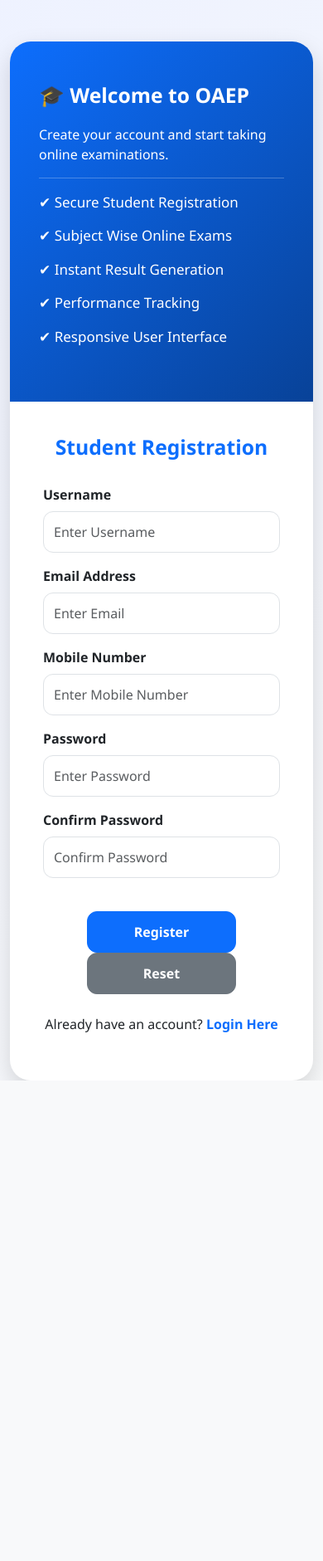
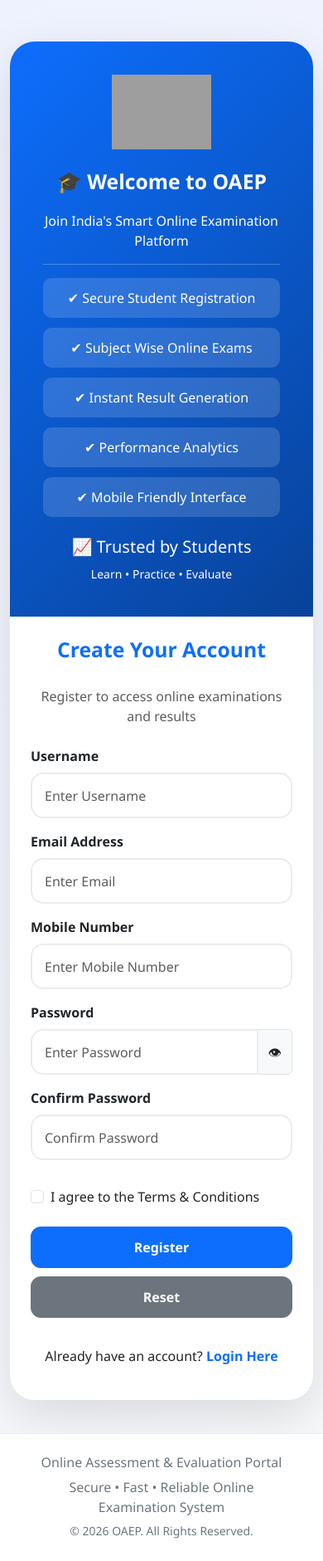
Before and after one commit to jadhavpatil7620-star/online_exam_evaluation, a Django app: page /studentregisterpage/ in a window 390 px wide. Shown: the part 56-1937 px from the top of the page at 83% size. Before the commit the page ends 1358 px from the top, so only its background shows below. Run offline with Django 5.2, Linux system fonts and the light colour scheme; grey boxes are pictures that could not be loaded.

Commit message:
Make signup page mobile responsive

```diff
--- a/exam/templates/students/addstudent.html
+++ b/exam/templates/students/addstudent.html
@@ -1,30 +1,23 @@
-<!DOCTYPE html>
+<!doctype html>
 <html lang="en">
 
 <head>
-    <meta charset="UTF-8">
-    <meta name="viewport" content="width=device-width, initial-scale=1.0">
+    <meta charset="UTF-8" />
+    <meta name="viewport" content="width=device-width, initial-scale=1.0" />
     <title>Student Registration | OAEP</title>
 
-    <link href="https://cdn.jsdelivr.net/npm/bootstrap@5.3.8/dist/css/bootstrap.min.css" rel="stylesheet">
+    <link href="https://cdn.jsdelivr.net/npm/bootstrap@5.3.8/dist/css/bootstrap.min.css" rel="stylesheet" />
+    <link href="https://cdn.jsdelivr.net/npm/bootstrap-icons@1.11.3/font/bootstrap-icons.css" rel="stylesheet">
 
     <style>
         body {
             background: linear-gradient(135deg, #eef2ff, #f8f9fa);
             min-height: 100vh;
-            font-family: 'Segoe UI', sans-serif;
+            font-family: "Segoe UI", sans-serif;
         }
 
         .navbar {
             background: linear-gradient(135deg, #0d6efd, #084298);
-        }
-
-        .main-card {
-            background: white;
-            border-radius: 25px;
-            overflow: hidden;
-            box-shadow: 0px 12px 30px rgba(0,0,0,0.15);
-            margin-top: 50px;
         }
 
         .left-panel {
@@ -87,191 +80,259 @@
         .alert {
             border-radius: 12px;
         }
+
+        .feature-box {
+            background: rgba(255, 255, 255, 0.1);
+            padding: 12px;
+            border-radius: 10px;
+            margin-bottom: 10px;
+        }
+
+        .left-panel {
+            min-height: 100%;
+        }
+
+        @media(max-width:768px) {
+
+            .btn-register,
+            .btn-reset {
+                width: 100%;
+                margin-bottom: 10px;
+            }
+
+            .left-panel {
+                text-align: center;
+                padding: 30px;
+            }
+
+            .form-panel {
+                padding: 25px;
+            }
+        }
+
+        .left-panel {
+            background: linear-gradient(135deg, #0d6efd, #084298);
+            color: white;
+            padding: 40px;
+            height: 100%;
+        }
+
+        .feature-box {
+            background: rgba(255, 255, 255, .15);
+            padding: 12px;
+            border-radius: 10px;
+            margin-bottom: 12px;
+        }
+
+        .main-card {
+            background: #fff;
+            border-radius: 30px;
+            overflow: hidden;
+            box-shadow: 0 20px 60px rgba(0, 0, 0, .12);
+            margin-top: 50px;
+        }
+
+        .form-control {
+            height: 55px;
+            border-radius: 15px;
+            border: 2px solid #e9ecef;
+            padding-left: 15px;
+        }
+
+        .form-control:focus {
+            border-color: #0d6efd;
+            box-shadow: 0 0 15px rgba(13, 110, 253, .2);
+        }
+
+        .footer {
+            background: white;
+            margin-top: 40px;
+            padding: 25px;
+            border-top: 1px solid #e9ecef;
+            color: #6c757d;
+        }
+
+        .footer p {
+            margin: 0;
+        }
     </style>
 </head>
 
 <body>
-
     <nav class="navbar navbar-dark">
         <div class="container">
-            <a class="navbar-brand fw-bold">
-                OAEP Student Portal
-            </a>
+            <a class="navbar-brand fw-bold"> OAEP Student Portal </a>
 
-            <a href="/studentloginpage/" class="btn btn-light">
-                Login
-            </a>
+            <a href="/studentloginpage/" class="btn btn-light"> Login </a>
         </div>
     </nav>
 
     <div class="container">
-
         <div class="main-card">
-
             <div class="row g-0">
 
                 <!-- Left Section -->
-
                 <div class="col-lg-5">
-
                     <div class="left-panel">
+                        <div class="text-center mb-4">
+                            <img src="https://cdn-icons-png.flaticon.com/512/3135/3135755.png" width="120">
+                        </div>
 
                         <h2>🎓 Welcome to OAEP</h2>
 
-                        <p>
-                            Create your account and start taking online examinations.
-                        </p>
+                        <p>Join India's Smart Online Examination Platform</p>
 
                         <hr>
 
-                        <ul>
-                            <li>✔ Secure Student Registration</li>
-                            <li>✔ Subject Wise Online Exams</li>
-                            <li>✔ Instant Result Generation</li>
-                            <li>✔ Performance Tracking</li>
-                            <li>✔ Responsive User Interface</li>
-                        </ul>
+                        <div class="feature-box">
+                            ✔ Secure Student Registration
+                        </div>
+
+                        <div class="feature-box">
+                            ✔ Subject Wise Online Exams
+                        </div>
+
+                        <div class="feature-box">
+                            ✔ Instant Result Generation
+                        </div>
+
+                        <div class="feature-box">
+                            ✔ Performance Analytics
+                        </div>
+
+                        <div class="feature-box">
+                            ✔ Mobile Friendly Interface
+                        </div>
+
+                        <div class="mt-4">
+                            <h5>📈 Trusted by Students</h5>
+                            <small>Learn • Practice • Evaluate</small>
+                        </div>
 
                     </div>
-
                 </div>
 
                 <!-- Right Section -->
+                <div class="col-lg-7">
+                    <div class="form-panel">
+                        <h2 class="form-title">
+                            Create Your Account
+                        </h2>
 
-                <div class="col-lg-7">
-
-                    <div class="form-panel">
-
-                        <h2 class="form-title">
-                            Student Registration
-                        </h2>
+                        <p class="text-muted text-center mb-4">
+                            Register to access online examinations and results
+                        </p>
 
                         {% if msg %}
 
-                        <div class="alert alert-info text-center">
-                            {{msg}}
-                        </div>
+                        <div class="alert alert-info text-center">{{msg}}</div>
 
                         {% endif %}
 
                         <form method="post" action="/studentregister/">
-
                             {% csrf_token %}
 
                             <div class="row">
+                                <div class="col-md-6 mb-3">
+                                    <label class="form-label fw-bold"> Username </label>
 
-                                <div class="col-md-6 mb-3">
-
-                                    <label class="form-label fw-bold">
-                                        Username
-                                    </label>
-
-                                    <input type="text"
-                                           name="username"
-                                           class="form-control"
-                                           placeholder="Enter Username"
-                                           required>
-
+                                    <input type="text" name="username" class="form-control" placeholder="Enter Username"
+                                        required />
                                 </div>
 
                                 <div class="col-md-6 mb-3">
+                                    <label class="form-label fw-bold"> Email Address </label>
 
-                                    <label class="form-label fw-bold">
-                                        Email Address
-                                    </label>
-
-                                    <input type="email"
-                                           name="email"
-                                           class="form-control"
-                                           placeholder="Enter Email"
-                                           required>
-
+                                    <input type="email" name="email" class="form-control" placeholder="Enter Email"
+                                        required />
                                 </div>
 
                                 <div class="col-md-6 mb-3">
+                                    <label class="form-label fw-bold"> Mobile Number </label>
 
-                                    <label class="form-label fw-bold">
-                                        Mobile Number
-                                    </label>
-
-                                    <input type="text"
-                                           name="mobile_no"
-                                           class="form-control"
-                                           placeholder="Enter Mobile Number"
-                                           required>
-
+                                    <input type="text" name="mobile_no" class="form-control"
+                                        placeholder="Enter Mobile Number" required />
                                 </div>
 
                                 <div class="col-md-6 mb-3">
+                                    <label class="form-label fw-bold"> Password </label>
 
-                                    <label class="form-label fw-bold">
-                                        Password
-                                    </label>
+                                    <div class="input-group">
+                                        <input type="password" id="password" name="password" class="form-control"
+                                            placeholder="Enter Password" required />
 
-                                    <input type="password"
-                                           name="password"
-                                           class="form-control"
-                                           placeholder="Enter Password"
-                                           required>
-
+                                        <span class="input-group-text password-toggle" onclick="togglePassword()">
+                                            👁
+                                        </span>
+                                    </div>
                                 </div>
 
                                 <div class="col-md-6 mb-3">
+                                    <label class="form-label fw-bold"> Confirm Password </label>
+                                    <div class="input-group">
+                                        <input type="password" name="cfpassword" class="form-control" placeholder="Confirm Password" required />
+                                    </div>
+                                </div>
+                            </div>
+                            <div class="form-check mt-3">
+                                <input class="form-check-input" type="checkbox" required />
 
-                                    <label class="form-label fw-bold">
-                                        Confirm Password
-                                    </label>
-
-                                    <input type="password"
-                                           name="cfpassword"
-                                           class="form-control"
-                                           placeholder="Confirm Password"
-                                           required>
-
-                                </div>
-
+                                <label class="form-check-label">
+                                    I agree to the Terms & Conditions
+                                </label>
                             </div>
 
                             <div class="text-center mt-4">
-
-                                <button type="submit"
-                                        class="btn btn-primary btn-register">
+                                <button type="submit" class="btn btn-primary btn-register">
                                     Register
                                 </button>
 
-                                <button type="reset"
-                                        class="btn btn-secondary btn-reset">
+                                <button type="reset" class="btn btn-secondary btn-reset">
                                     Reset
                                 </button>
-
                             </div>
-
                         </form>
 
                         <div class="text-center mt-4">
-
                             <p>
                                 Already have an account?
 
-                                <a href="/"
-                                   class="login-link">
-                                    Login Here
-                                </a>
+                                <a href="/" class="login-link"> Login Here </a>
+                            </p>
+                        </div>
+                    </div>
+                </div>
+            </div>
+        </div>
+    </div>
+    <footer class="footer">
+        <div class="container text-center">
 
-                            </p>
+            <h6 class="mb-2">
+                Online Assessment & Evaluation Portal
+            </h6>
 
-                        </div>
+            <p class="mb-1">
+                Secure • Fast • Reliable Online Examination System
+            </p>
 
-                    </div>
-
-                </div>
-
-            </div>
+            <small>
+                © 2026 OAEP. All Rights Reserved.
+            </small>
 
         </div>
+    </footer>
+    <script>
+        function togglePassword() {
+            let pass = document.getElementById("password");
 
-    </div>
-
+            if (pass.type === "password") {
+                pass.type = "text";
+            } else {
+                pass.type = "password";
+            }
+        }
+    </script>
 </body>
 
 </html>
--- a/exam/views.py
+++ b/exam/views.py
@@ -121,7 +121,7 @@ def StudentRegister(request):
             mobile_no = mobno
         )
 
-        return render(request, 'students/login.html', {'msg':'Student Logged IN Successfully !!!'})
+        return render(request, 'students/login.html', {'msg':'Student Register Successfully !!!'})
 
 def StudentLoginPage(request):
     return render(request, 'students/login.html')
```
